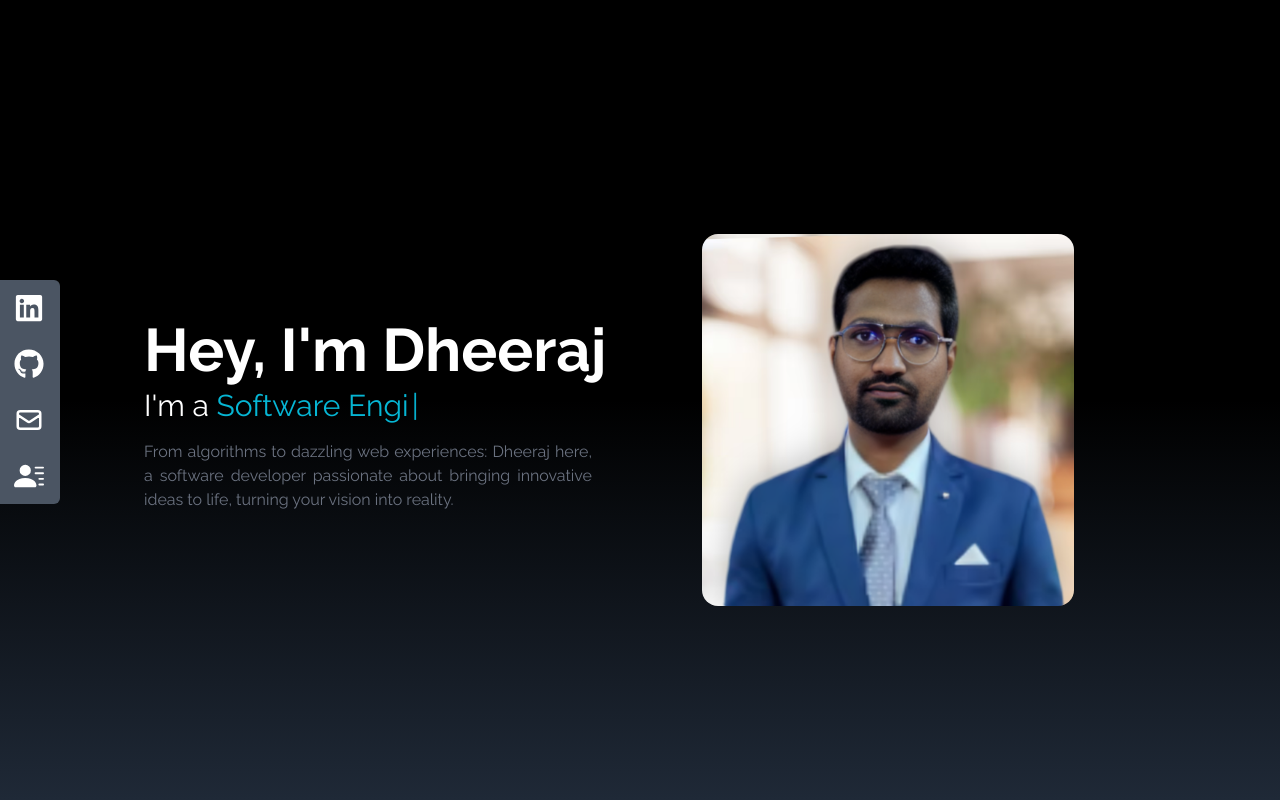
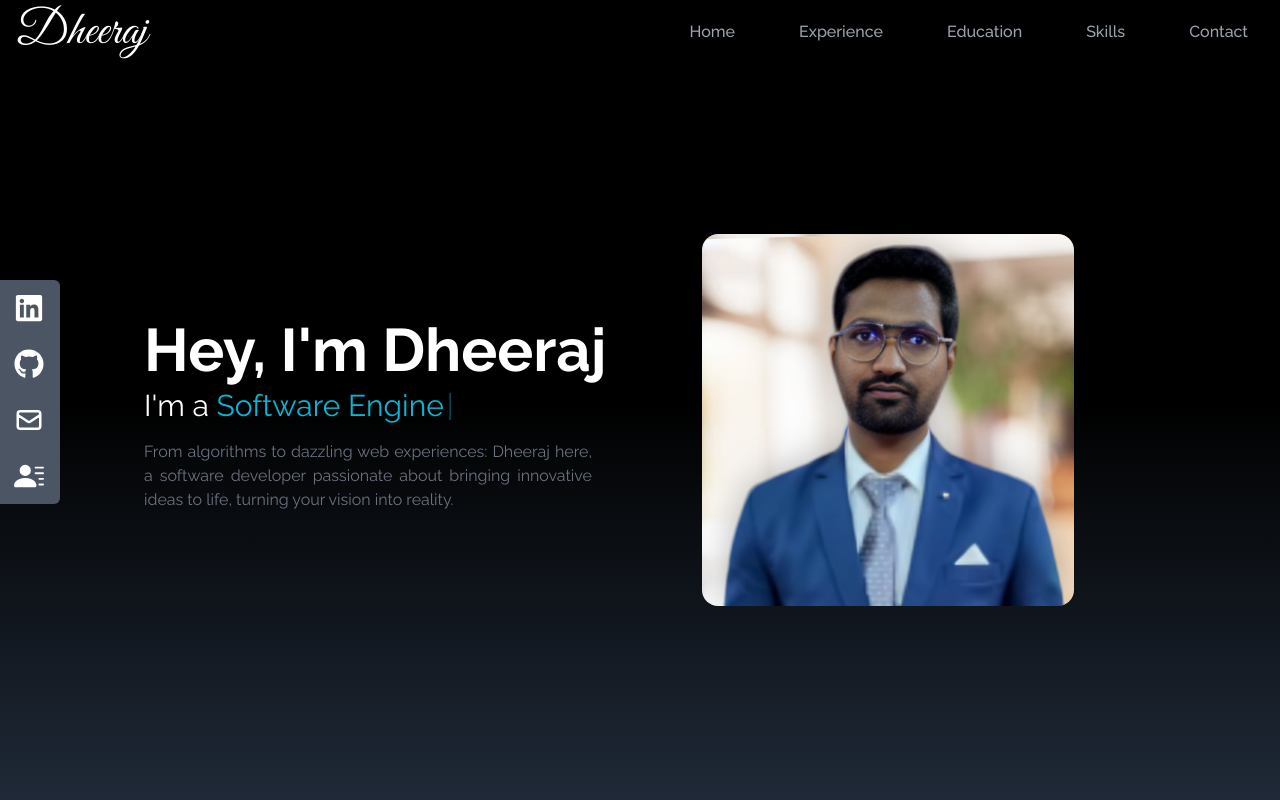
Before and after one commit to dheeraj18026/Portfolio, a React (Create React App) app: page / in a window 1280 px wide. Shown: the top 800 px of the page. Built offline with nearby package versions, Linux system fonts and the light colour scheme; the HTML template or start-up script is replaced by a standard one.

Commit message:
Added navbar

```diff
--- a/src/App.js
+++ b/src/App.js
@@ -3,16 +3,20 @@ import About from "./components/About";
 import Experience from "./components/Experience";
 import Education from "./components/Education";
 import Skills from "./components/Skills";
+import Contact from "./components/Contact";
 import SocialLinks from "./components/SocialLinks";
+import Navbar from "./components/NavBar";
 
 function App() {
   return (
     <div className="App">
+      <Navbar />
       <Home />
       <About />
       <Experience />
       <Education />
       <Skills />
+      <Contact />
       <SocialLinks />
     </div>
   );
--- /dev/null
+++ b/src/components/NavBar.jsx
@@ -0,0 +1,85 @@
+import React from "react";
+import { Link } from "react-scroll";
+import { motion } from "framer-motion";
+import { FcLibrary } from "react-icons/fc";
+import { FcHome } from "react-icons/fc";
+import { FcBusiness } from "react-icons/fc";
+// import { GoProjectSymlink } from "react-icons/go";
+import { GiSkills } from "react-icons/gi";
+import { FcVoicePresentation } from "react-icons/fc";
+
+const NavBar = () => {
+  const links = [
+    // Navigate according to the name given during function return
+    { id: 1, link: "home", icon: <FcHome size={30} /> },
+    { id: 2, link: "experience", icon: <FcBusiness size={30} /> },
+    { id: 2, link: "education", icon: <FcLibrary size={30} /> },
+    // { id: 3, link: "projects", icon: <GoProjectSymlink size={30} /> },
+    // { id: 4, link: "awards", icon: <GoProjectSymlink size={30} /> },
+    { id: 5, link: "skills", icon: <GiSkills size={30} /> },
+    { id: 6, link: "contact", icon: <FcVoicePresentation size={30} /> },
+  ];
+
+  return (
+    <div>
+      <div className="flex  justify-between items-center w-full h-16 text-white bg-black fixed px-4 z-10">
+        <div>
+          <h1 className="font-signature text-5xl">Dheeraj</h1>
+        </div>
+
+        <ul className="hidden md:flex space-x-8">
+          {links.map(({ id, link }) => (
+            <li
+              key={id}
+              className="px-4 cursor-pointer capitalize font-medium text-gray-400 hover:scale-110 duration-200"
+            >
+              <Link to={link} smooth duration={500}>
+                {link}
+              </Link>
+            </li>
+          ))}
+        </ul>
+
+        <motion.div
+          id="resumeMobileView"
+          className="md:hidden"
+          initial={{ opacity: 0, x: 20 }}
+          animate={{ opacity: 1, x: 0 }}
+          transition={{ delay: 1.5, duration: 1 }}
+        >
+          <button className="px-2 py-1 font-bold shadow-sm shadow-blue-500 rounded-sm">
+            <a href="https://drive.google.com/file/d/12M1ooiylJN8X3raOMI7vynHCdEcQ6RZR/view?usp=drivesdk">
+              My Resume
+            </a>
+          </button>
+        </motion.div>
+      </div>
+
+      <motion.div
+        id="bottomBar"
+        className="z-50 md:hidden bottom-0 w-full bg-gray-800 fixed"
+        initial={{ opacity: 0, y: -50 }}
+        animate={{ opacity: 1, y: 0 }}
+        transition={{ delay: 0.3, duration: 1 }}
+      >
+        <ul className="list-none flex w-full justify-evenly text-white">
+          {links.map(({ id, icon, link }) => (
+            <li
+              key={id}
+              className={"py-2 rounded-full text-cyan-500 text-xs capitalize"}
+            >
+              <Link to={link} smooth duration={500}>
+                <span className="flex flex-col items-center">
+                  {icon}
+                  {link}
+                </span>
+              </Link>
+            </li>
+          ))}
+        </ul>
+      </motion.div>
+    </div>
+  );
+};
+
+export default NavBar;
```
